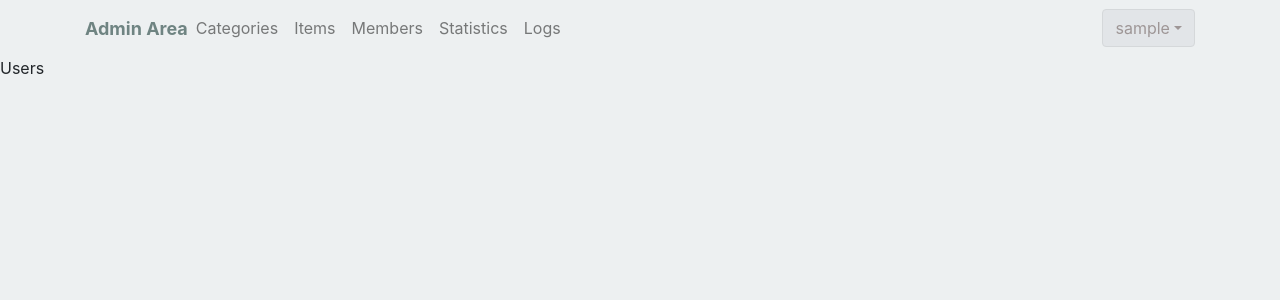
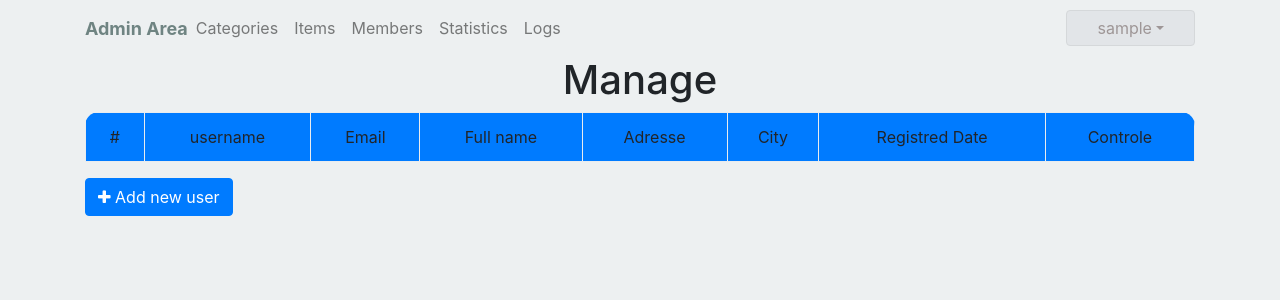
Before and after one commit to AimadWorkStation/Project006, a PHP site: page /users.php in a window 1280 px wide. Shown: the top 300 px of the page. Run offline with PHP 8.4, Linux system fonts and the light colour scheme; the visitor is signed in with stand-in values (Sample User, id 1); tables that the repository leaves empty or names only in its code hold one stand-in row (values such as "Sample post").

Commit message:
So i have have added the manage page with a reponsive bootsrap table, i deceded before to work at this project with only pure PHP but i think that i will add Ajax to handle the data requests

```diff
--- a/admin/layout/css/style.css
+++ b/admin/layout/css/style.css
@@ -64,6 +64,7 @@ body {
   color: #9e9696;
   background-color: #e2e5e8;
   border-color: #d5d8da;
+  padding: 5px 30px;
 }
 .navbar .navbar-right .dropdown-menu {
   text-align: center !important;
@@ -75,4 +76,11 @@ body {
   font-size: 15px;
 }
 
+.table-responsive {
+  border-radius: 14px;
+}
+.table-responsive .mainTable tr:first-of-type td {
+  background-color: #007BFF;
+}
+
 /*# sourceMappingURL=style.css.map */
--- a/admin/layout/sass/style.scss
+++ b/admin/layout/sass/style.scss
@@ -107,3 +107,18 @@ body {
 }
 
 // end navbar
+
+//start table manage users
+
+.table-responsive{
+	border-radius : 14px;
+	.mainTable{
+		tr{
+			&:first-of-type{
+				td{
+					background-color : #007BFF;
+				}
+			}
+		}
+	}
+}
--- a/admin/users.php
+++ b/admin/users.php
@@ -11,10 +11,168 @@
 
 		switch ($do) {
 			case 'Manage':
+			// ********** start users page ********
+
+			$stmt = $con->prepare('select * from users where GroupID != 1');
+			$stmt -> execute();
+
+		?>
+				<!-- start manage users page -->
+				<h1 class="text-center">Manage</h1>
+				<div class='container'>
+					<div class="table-responsive">
+
+						<table class="mainTable table table-bordered text-center">
+							<tr>
+								<td>#</td>
+								<td>username</td>
+								<td>Email</td>
+								<td>Full name</td>
+								<td>Adresse</td>
+								<td>City</td>
+								<td>Registred Date</td>
+								<td>Controle</td>
+							</tr>
+							<?php
+
+								while ($row = $stmt->fetch()) {
+
+							 ?>
+								<tr>
+									<td><?php echo $row['UserID']; ?></td>
+									<td><?php echo $row['UserName']; ?></td>
+									<td><?php echo $row['Email']; ?></td>
+									<td><?php echo $row['FullName']; ?></td>
+									<td><?php echo $row['Adresse']; ?></td>
+									<td><?php echo $row['City']; ?></td>
+									<td></td>
+									<td>
+										<a href=""><i class="fa fa-trash-o fa-2x fa-fw"></i></a>
+			      						<a href="users.php?do=Edit&userid=<?php  echo $row['UserID'];  ?>"><i class="fa fa-pencil-square-o fa-2x fa-fw"></i></a>
+									</td>
+								</tr>
+							<?php } ?>
+
+						</table>
+
+					</div>
+					<a href='users.php?do=Add' class="btn btn-primary"><i class="fa fa-plus"></i> Add new user</a>
+
+
+				</div>
+				<!-- end manage users page -->
+
+		<?php	// ********** end add case *******
+				break;
+
+			case 'Add':
 			// ********** start Add users page ********
-				echo "Users";
+
+				?>
+
+				<!-- start html code -->
+					<h1 class="text-center">Add User</h1>
+					<div class="container">
+								<form action="?do=insert" method="POST" class="w-75 m-auto">
+									  <div class="form-row">
+									  	<div class="form-group col-md-12">
+									      <label for="username">Username</label>
+									      <input type="text" class="form-control" name="username" placeholder="Username" required>
+									    </div>
+									    <div class="form-group col-md-6">
+									      <label for="userfullname">User Full Name</label>
+									      <input type="text" class="form-control" name="fullname" placeholder="User Full Name" required>
+									    </div>
+									    <div class="form-group col-md-6">
+									      <label for="email">Email</label>
+									      <input type="email" class="form-control" name="email" placeholder="Email" required>
+									    </div>
+									  </div>
+									  <div class="form-group col-md-6">
+									    <label for="password">New Password</label>
+									    <input type="password" class="form-control" name="pass" placeholder="Password" required>
+									  </div>
+									  <div class="form-row">
+									    <div class="form-group col-md-6">
+									      <label for="adresse">Adresse</label>
+									      <input type="text" class="form-control" name="address" placeholder="Your address">
+									    </div>
+									    <div class="form-group col-md-4">
+									      <label for="city">City</label>
+									      <input type="text" class="form-control" name="city" placeholder="Your city">
+									    </div>
+									  </div>
+									  <div class="form-group">
+									    <div class="form-check">
+									  </div>
+									  <button type="submit" class="btn btn-primary">Add User</button>
+
+									  <!-- if succeeded or not show message-->
+									  <?php if(isset($succeed)){
+									  	echo $succeed;	;
+									  } ?>
+									</form>
+						</div>
+
+				<!-- end html code -->
+
+			<?php
 
 			// ********** end add case *******
+				break;
+
+			case 'insert':
+
+				//start insert code for add form
+
+
+
+
+								//Testing if request method is Post for button submit
+				if($_SERVER['REQUEST_METHOD'] == 'POST'){
+
+					$username = $_POST['username'];
+					$fullname = $_POST['fullname'];
+					$email = $_POST['email'];
+					$pass = sha1($_POST['pass']);
+					$address = $_POST['address'];
+					$city = $_POST['city'];
+
+
+					try {
+
+						$stmt = $con -> prepare("insert into users(username,password,FullName, Email,adresse, city) values(?,?,?,?,?,?)");
+						$stmt -> execute(array($username,$pass,$fullname,$email,$address,$city));
+
+						echo $succeed = "<div class='alert alert-success alert-dismissible fade show w-50 h-25 mt-5 ml-auto mr-auto' role='alert'>
+									  				<button type='button' class='close' data-dismiss='alert' aria-label='Close'>
+												    <span aria-hidden='true'>&times;</span>
+												  	</button>
+												  <strong>Well done!</strong> user added successfully.
+												</div>";
+
+					} catch (Exception $e) {
+						echo $wrongpass = "<div class='alert alert-warning alert-dismissible fade show' 	role='alert'>
+									  				<button type='button' class='close' data-dismiss='alert' aria-label='Close'>
+												    <span aria-hidden='true'>&times;</span>
+												  	</button>
+												  <strong>Oh Snap!</strong> Somthing Goes wrong" . $e -> $e.getMessage() . " !!.
+												</div>";
+					}
+				}
+				else
+				{
+					echo $wrongpass = "<div class='alert alert-danger alert-dismissible fade show w-50 mt-5 ml-auto mr-auto' 	role='alert'>
+									  				<button type='button' class='close' data-dismiss='alert' aria-label='Close'>
+												    <span aria-hidden='true'>&times;</span>
+												  	</button>
+												  <strong>Oh Snap!</strong> U cant access this page !!.
+												</div>";
+				}
+
+
+
+				//end insert code for add form
 				break;
 
 			case 'Edit':
@@ -24,9 +182,9 @@
 				$userId = (isset($_GET['userid']) && is_numeric($_GET['userid'])) ? intval($_GET['userid']) : 0;
 
 				//make sur that noOne has the possibility to bring info only by changing id at the GET Resuest but the username in the session also
-				$stmt = $con->prepare("Select * from users where username = ? and userid = ? LIMIT 1");
+				$stmt = $con->prepare("Select * from users where userid = ? LIMIT 1");
 
-				$stmt -> execute(array($_SESSION['Username'],$userId));
+				$stmt -> execute(array($userId));
 				$row = $stmt -> fetch();
 				$count = $stmt -> rowCount();
 
@@ -43,7 +201,7 @@
 					$Ucity = $_POST['city'];
 
 					$stmt = $con -> prepare("Select * from users where userid = ?");
-					$stmt -> execute(array($_SESSION['ID']));
+					$stmt -> execute(array($userId));
 					$row = $stmt -> fetch();
 
 					// verify if input is empty set the old value
```
Also changed, not shown: 2 other files.
